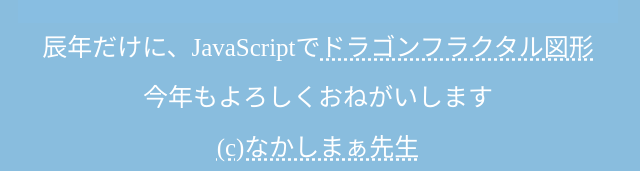
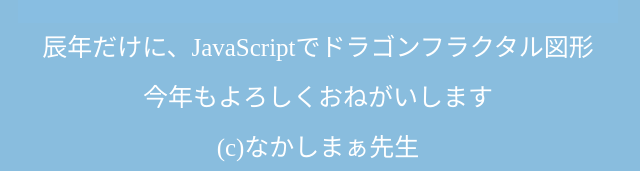
Before and after one commit to nakashimmer/greeting, a plain HTML site: page 2024/index.html in a window 1280 px wide. Shown: the part 777-948 px from the top of the page, 322-962 px from the left. Drawn offline with Linux system fonts and the light colour scheme; a web font is replaced by a local one.

Commit message:
Update index.html

```diff
--- a/2024/index.html
+++ b/2024/index.html
@@ -77,7 +77,7 @@
 				color: white;
 				font-family: 'Hina Mincho', serif;
 				text-decoration: none;
-				text-decoration:underline dotted white
+				/*text-decoration:underline dotted white*/
 			}
 		</style>
 	</head>
```
